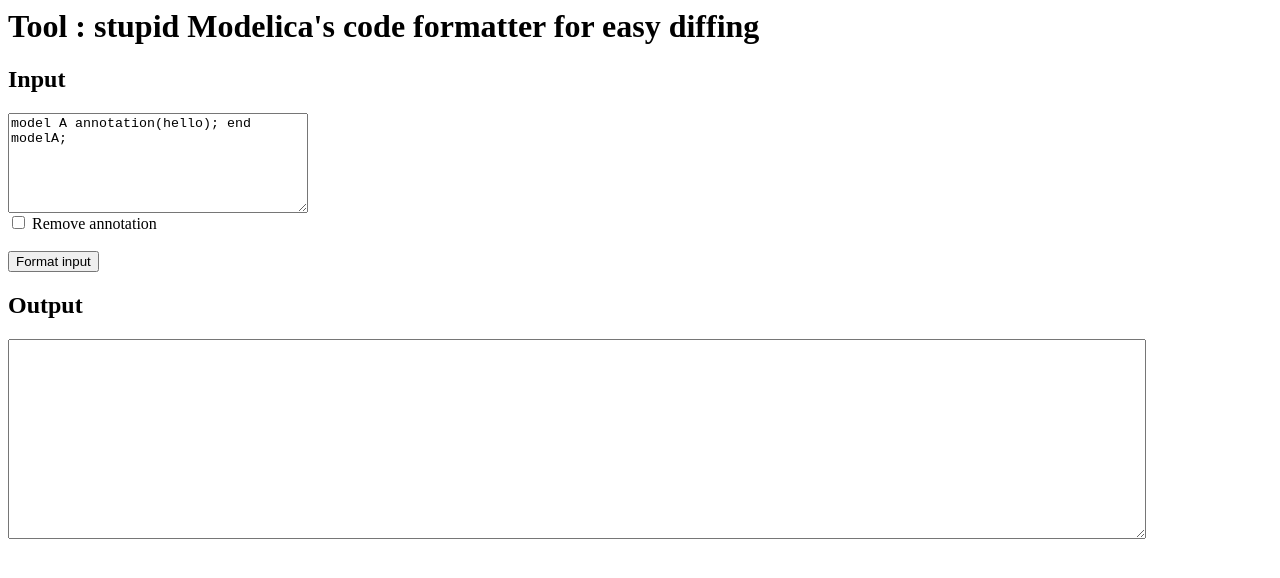
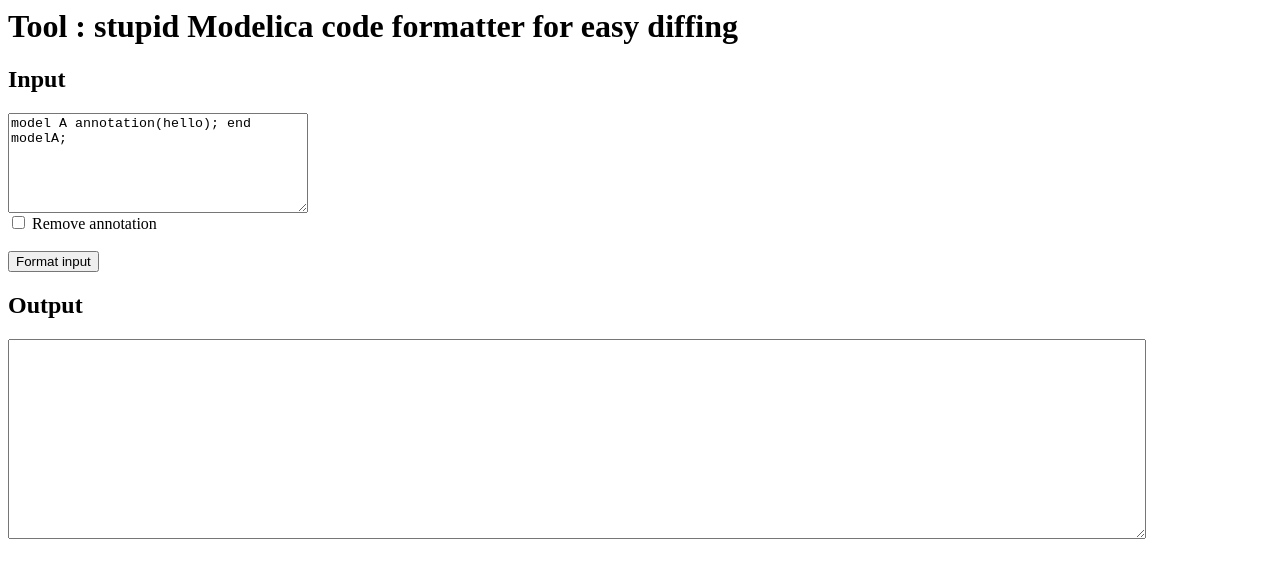
Before and after one commit to berli888/modelica-formatter-for-diffing, a plain HTML site: page index.html in a window 1280 px wide. Drawn offline with Linux system fonts and the light colour scheme.

Commit message:
Update index.html

```diff
--- a/index.html
+++ b/index.html
@@ -1,5 +1,5 @@
 <html>
-  <h1>Tool : stupid Modelica's code formatter for easy diffing</h1>
+  <h1>Tool : stupid Modelica code formatter for easy diffing</h1>
   <h2>Input</h2>
 
   <textarea id="inputTxt" style="width: 300px; height: 100px">model A annotation(hello); end modelA;</textarea
```
